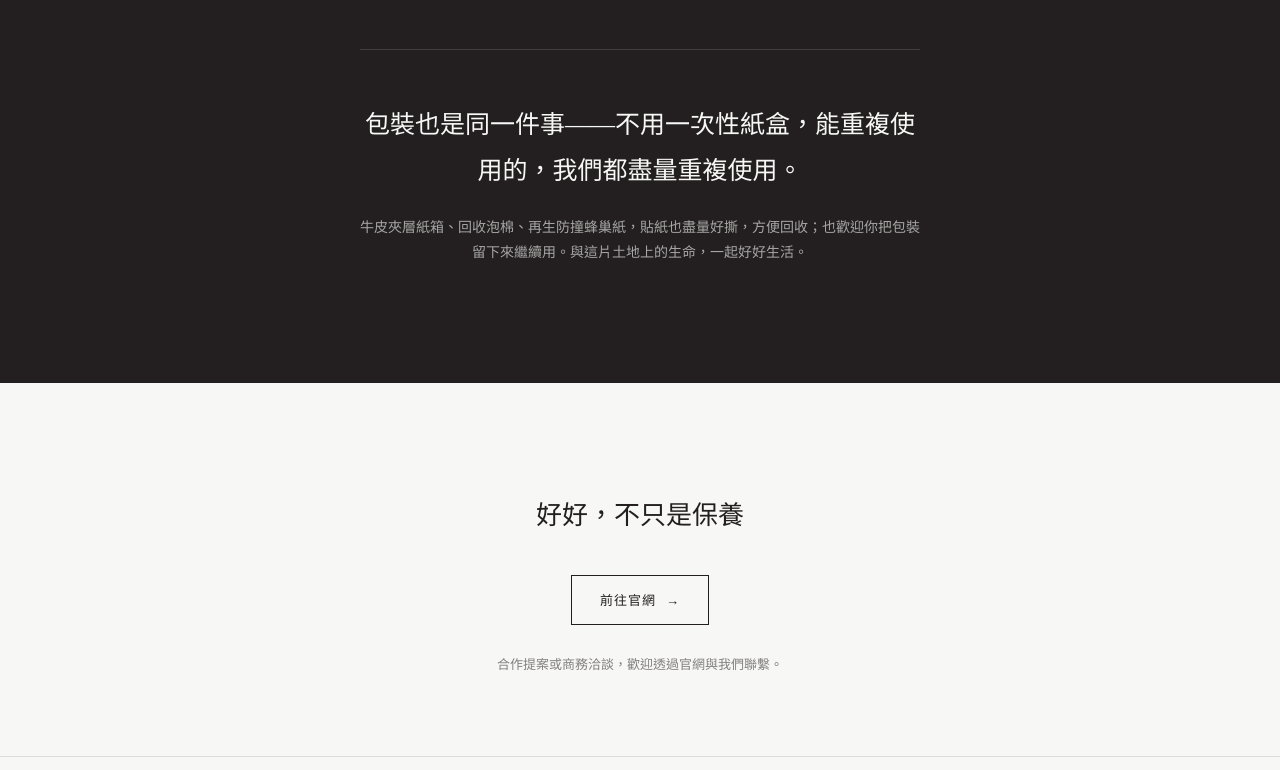
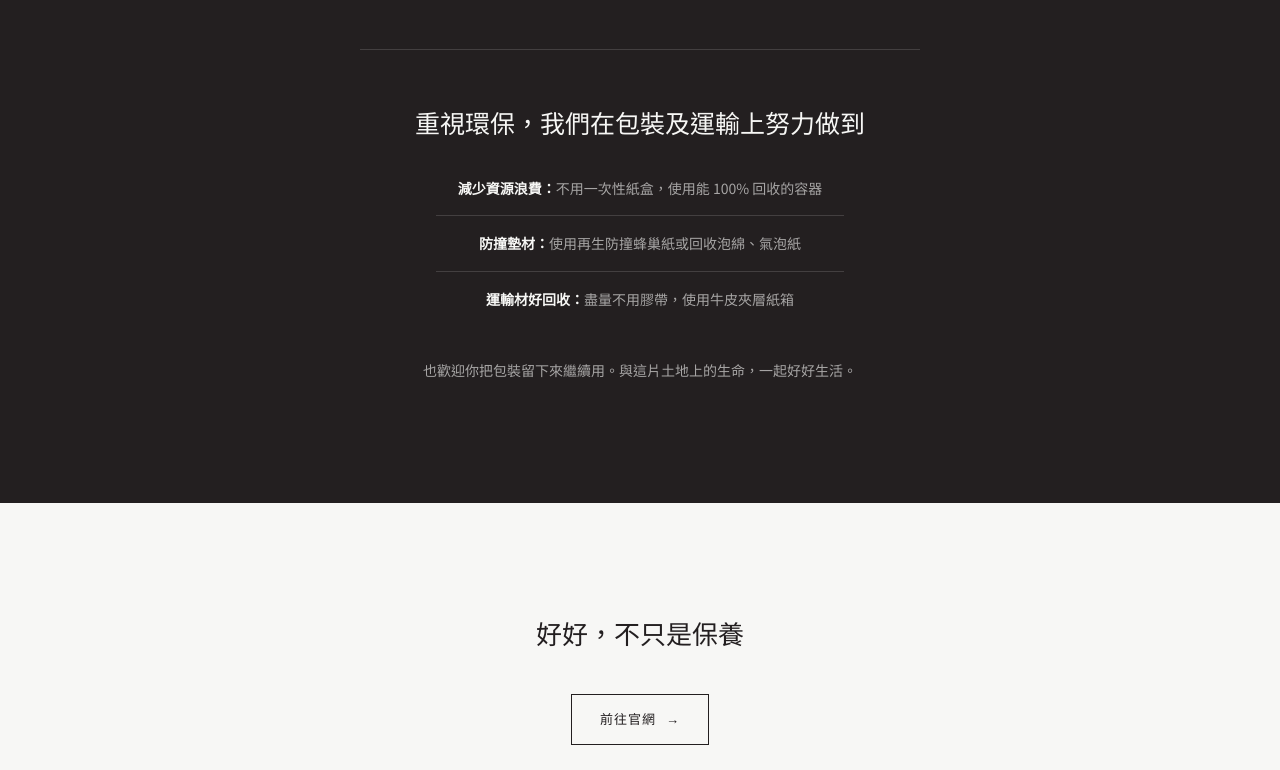
Before and after one commit to to-amorphous/to-amorphous.github.io, a plain HTML site: page index.html in a window 1280 px wide. Shown: the part 4099-4869 px from the top of the page. Drawn offline with Linux system fonts and the light colour scheme.

Commit message:
環保包裝段落改為條列式說明
- 大標改為「重視環保，我們在包裝及運輸上努力做到」
- 新增三項條列：減少資源浪費／防撞墊材／運輸材好回收，各附簡短說明
- 保留「歡迎把包裝留下來繼續用」的結語

```diff
--- a/index.html
+++ b/index.html
@@ -413,6 +413,16 @@
     transition:color .3s ease, border-color .3s ease;
   }
   .statement__link:hover{ color:var(--bg-warm); border-color:rgba(247,247,245,.75); }
+  .statement__list{
+    list-style:none; margin:28px auto 32px; padding:0; max-width:46ch;
+  }
+  .statement__list li{
+    padding:15px 0; border-top:1px solid rgba(247,247,245,.15);
+    font-family:var(--font-sans-cn); font-size:14px; line-height:1.75;
+  }
+  .statement__list li:first-child{ border-top:none; padding-top:0; }
+  .statement__list-label{ font-weight:600; color:var(--bg-warm); }
+  .statement__list-desc{ color:rgba(247,247,245,.62); }
 
   /* ---------- closing / final cta ---------- */
   .closing{ padding:110px 24px 80px; text-align:center; }
@@ -1121,8 +1131,13 @@
     </div>
 
     <div class="statement__block">
-      <p class="statement__main">包裝也是同一件事——不用一次性紙盒，能重複使用的，我們都盡量重複使用。</p>
-      <p class="statement__sub">牛皮夾層紙箱、回收泡棉、再生防撞蜂巢紙，貼紙也盡量好撕，方便回收；也歡迎你把包裝留下來繼續用。與這片土地上的生命，一起好好生活。</p>
+      <p class="statement__main">重視環保，我們在包裝及運輸上努力做到</p>
+      <ul class="statement__list">
+        <li><span class="statement__list-label">減少資源浪費：</span><span class="statement__list-desc">不用一次性紙盒，使用能 100% 回收的容器</span></li>
+        <li><span class="statement__list-label">防撞墊材：</span><span class="statement__list-desc">使用再生防撞蜂巢紙或回收泡綿、氣泡紙</span></li>
+        <li><span class="statement__list-label">運輸材好回收：</span><span class="statement__list-desc">盡量不用膠帶，使用牛皮夾層紙箱</span></li>
+      </ul>
+      <p class="statement__sub">也歡迎你把包裝留下來繼續用。與這片土地上的生命，一起好好生活。</p>
     </div>
   </div>
 </section>
```
